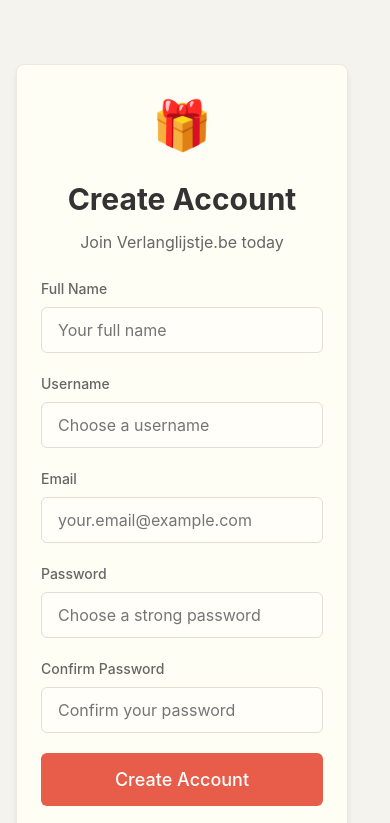
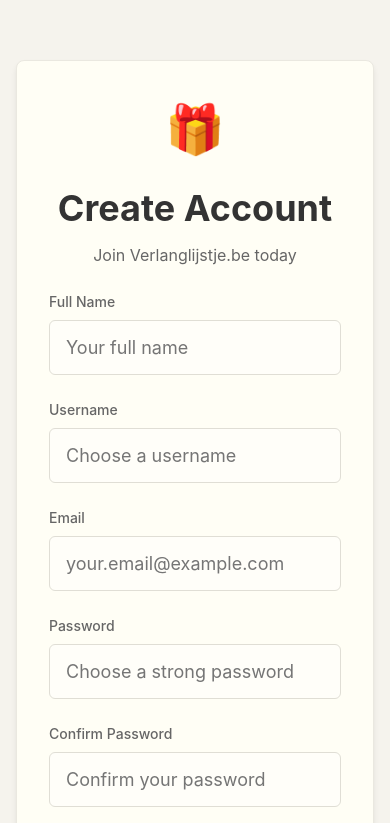
Before and after one commit to jcoppieters/verlang3, a website: page public/index.html in a window 390 px wide. Both pictures are taken after a click on the link "Get Started". Shown: the top 823 px of the page. Drawn offline with Linux system fonts and the light colour scheme.

Commit message:
feat: add API logging and improve mobile login UX
- Add API request logging middleware that logs method, path, params, query, and body for debugging
- Sanitize passwords in logs (show *** instead)
- Increase login/register form size on mobile devices (70vh min-height)
- Larger input fields and buttons on mobile for better UX
- More padding and spacing in auth forms on mobile

```diff
--- a/public/css/main.css
+++ b/public/css/main.css
@@ -504,6 +504,39 @@ button {
 
   .item-card[draggable="true"] {
     padding-left: calc(var(--space-4) + 2.5rem);
+  }
+
+  /* Make login/register forms take more space on mobile */
+  body > #app > .app-layout > .main-content > .container {
+    margin-top: 20px !important;
+    max-width: 100% !important;
+    padding: var(--space-4);
+  }
+
+  body > #app > .app-layout > .main-content > .container .card {
+    padding: var(--space-8);
+    min-height: 70vh;
+    display: flex;
+    flex-direction: column;
+    justify-content: center;
+  }
+
+  body > #app > .app-layout > .main-content > .container .card .form-group {
+    margin-bottom: var(--space-6);
+  }
+
+  body > #app > .app-layout > .main-content > .container .card .input {
+    padding: var(--space-4);
+    font-size: var(--text-lg);
+  }
+
+  body > #app > .app-layout > .main-content > .container .card .btn-lg {
+    padding: var(--space-4);
+    font-size: var(--text-lg);
+  }
+
+  body > #app > .app-layout > .main-content > .container .card h1 {
+    font-size: var(--text-4xl) !important;
   }
 }
 
```
Also changed, not shown: server/server.ts (+24 -0 lines).
